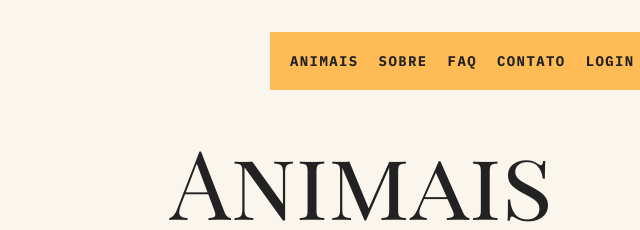
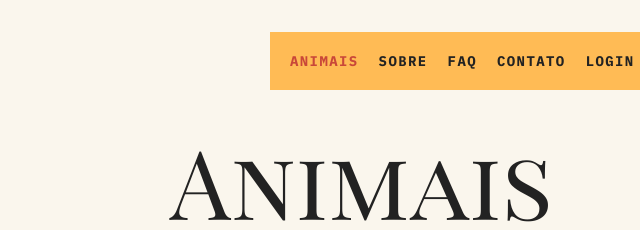
Before and after one commit to jvgouvea/pagina-animaisFantasticos, a plain HTML site: page index.html in a window 1280 px wide. In both pictures the pointer is over the link "ANIMAIS". Shown: the top 230 px of the page, 30-670 px from the left. Drawn offline with Linux system fonts and the light colour scheme.

Commit message:
hover menu e readme

```diff
--- a/css/style.css
+++ b/css/style.css
@@ -31,6 +31,10 @@ body {
   font-size: 0.875rem;
   font-weight: 700;
   letter-spacing: 0.1em;
+}
+
+.header-menu li a:hover{
+  color: rgb(201, 71, 57);
 }
 
 .main {
```
Also changed, not shown: 1 other file.
